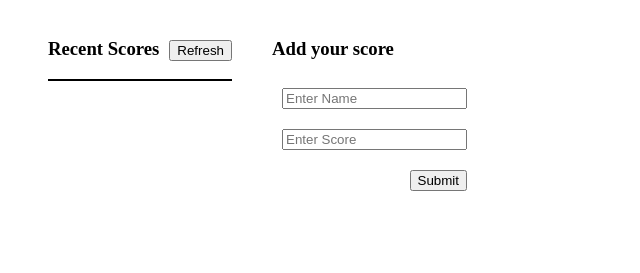
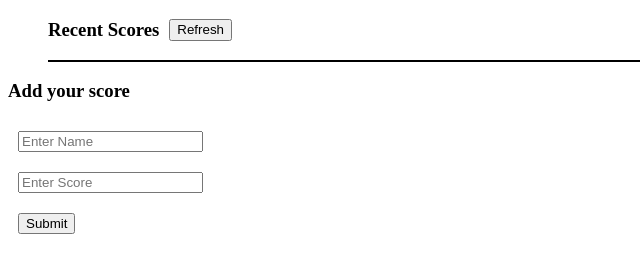
Before and after one commit to Armynerh/leaderboard-project, a website built with webpack: page src/index.html in a window 1280 px wide. Shown: the part 61-334 px from the top of the page, without its empty margins (0-640 px from the left). Built offline with nearby package versions, Linux system fonts and the light colour scheme; no server answers.

Commit message:
modify index.html

```diff
--- a/src/index.html
+++ b/src/index.html
@@ -3,26 +3,25 @@
 <head>
     <meta charset="UTF-8">
     <meta name="viewport" content="width=device-width, initial-scale=1.0">
-    <title>Leaderboard</title>
+    <title>Leaderboard API</title>
 </head>
 <body>
     <h1>Leaderboard</h1>
-    <div class="score-table">
+    <div class="score-container">
         <div class="recent-scores">
-            <h3>Recent Scores <span><button type="reset" id="refreshButton">Refresh</button>
-        </span></h3>
-        <div id="leaderboardTable" >
+            <h3>Recent Scores <button type="reset" id="refreshButton">Refresh</button></h3>
+            <div id="leaderboardTable">
                 <table>
 
                 </table>
             </div>
         </div>
-    <div>
+        <div class="add-score">
             <h3>Add your score</h3>
             <form id="leaderboardForm">
                 <div><input type="text" id="nameInput" placeholder="Enter Name" required></div>
                 <div><input type="number" id="scoreInput" placeholder="Enter Score" required></div>
-        <div id="submit-btn"><input type="submit" value="Submit" ></div>
+                <div><input type="submit" value="Submit"></div>
             </form>
         </div>
     </div>
```
Lines whose indentation alone changed are shown as unchanged.
